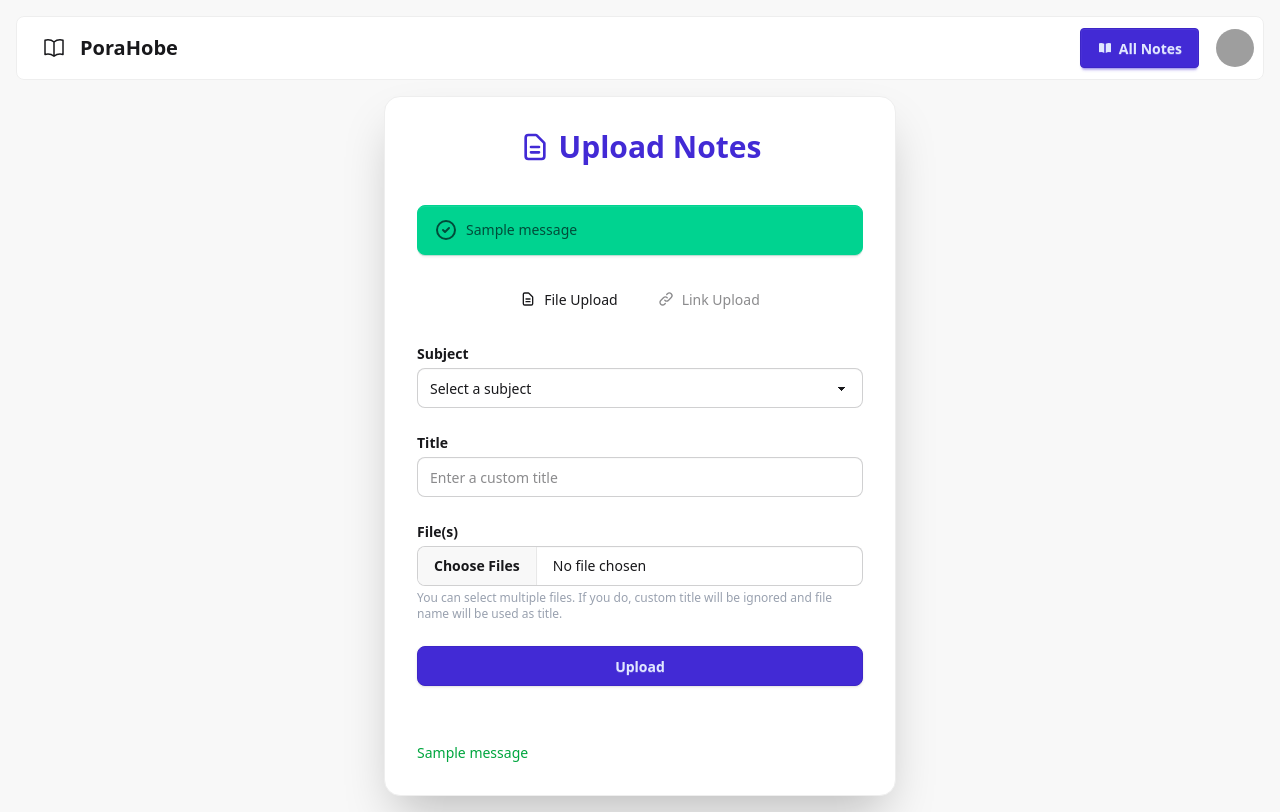
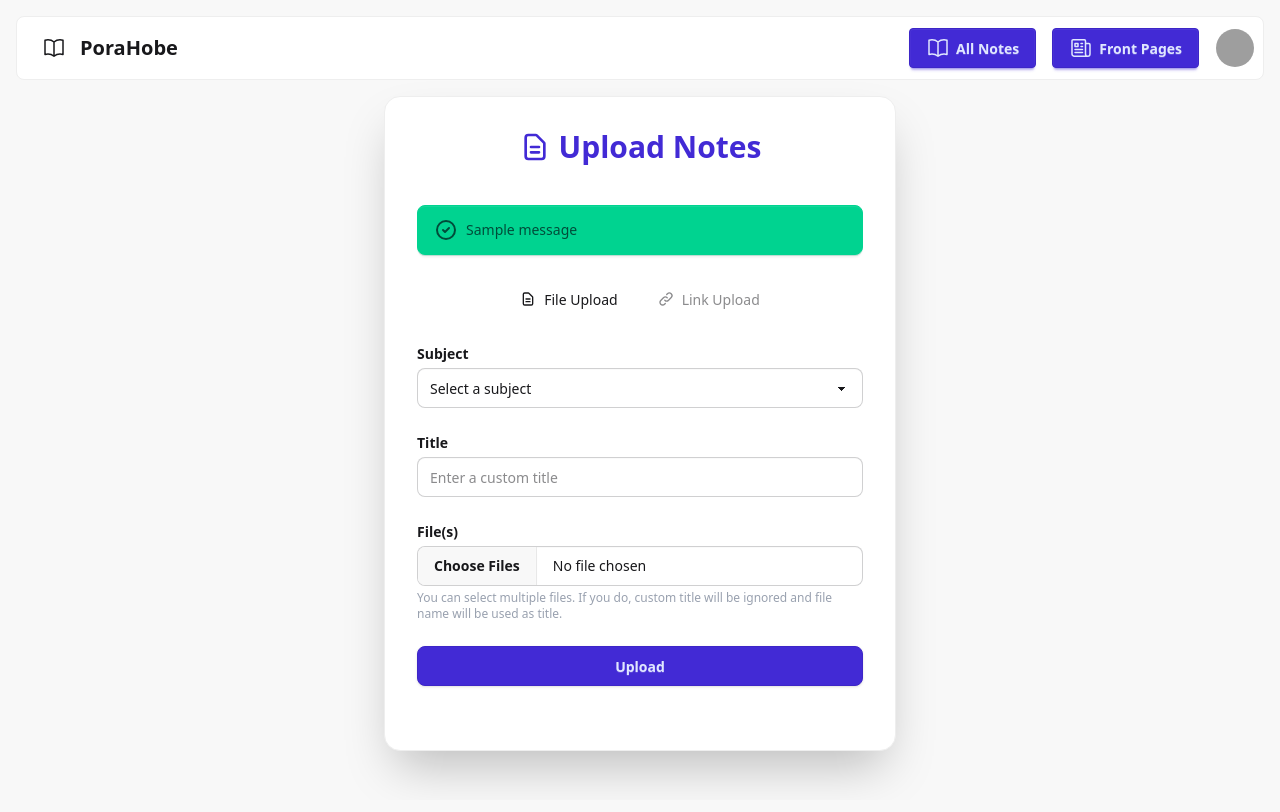
Before and after one commit to SpreadSheets600/PoraHobeBot, a Flask app: page / in a window 1280 px wide. After the commit the page ends 785 px from the top, so only its background shows below. Run offline with Flask 3, Linux system fonts and the light colour scheme; the visitor is signed in with stand-in values (Sample User, id 1); one stand-in notice (Sample message) is shown; style sheets or scripts are compiled from the project's sources; grey boxes are pictures that could not be loaded.

Commit message:
Refactor upload.html for improved structure and functionality, including enhanced file upload handling and user feedback.

```diff
--- a/templates/upload.html
+++ b/templates/upload.html
@@ -1,58 +1,35 @@
 <!DOCTYPE html>
 <html lang="en">
-
 	<head>
 		<meta charset="UTF-8" />
 		<meta name="viewport" content="width=device-width, initial-scale=1.0" />
 		<title>Upload Notes</title>
-  <link rel="stylesheet" href="../static/dist/output.css">
-  <script src="https:/			{% with messages = get_flashed_messages() %}
-      {% if messages %}
-      <div class=" mt-4">
-        {% for message in messages %}
-        <div class="alert alert-success">
-          <svg xmlns="http://www.w3.org/2000/svg" class="stroke-current shrink-0 h-6 w-6" fill="none" viewBox="0 0 24 24">
-            <path stroke-linecap="round" stroke-linejoin="round" stroke-width="2" d="M9 12l2 2 4-4m6 2a9 9 0 11-18 0 9 9 0 0118 0z" />
-          </svg>
-          <span>{{ message }}</span>
-        </div>
-        {% endfor %}
-      </div >
-          {% endif %}
-        {% endwith %}
-
-        <div class="mt-6 text-center">
-          <div class="alert alert-info">
-            <svg xmlns="http://www.w3.org/2000/svg" class="stroke-current shrink-0 h-6 w-6" fill="none" viewBox="0 0 24 24">
-              <path stroke-linecap="round" stroke-linejoin="round" stroke-width="2" d="M13 16h-1v-4h-1m1-4h.01M21 12a9 9 0 11-18 0 9 9 0 0118 0z" />
-            </svg>
-            <div>
-              <div class="font-medium">File Size Tip</div>
-              <div class="text-sm">For Files &lt; 8MB, You Can Use The Discord Bot Directly!<br />For Larger Files Use The Website</div>
-            </div>
-          </div>
-        </div>indcss.com"></script>
+		<link rel="stylesheet" href="../static/dist/output.css" />
+		<!-- No external JS needed in head, all scripts are inline or loaded at end of body -->
 	</head>
 
 	<body class="bg-base-200 min-h-screen p-2 sm:p-4 transition-colors duration-300">
 		<div class="navbar bg-base-100 border border-base-300 rounded-box mb-4 sticky top-0 z-10">
 			<div class="flex-1">
 				<a href="/" class="btn btn-ghost normal-case text-xl">
-        <svg xmlns="http://www.w3.org/2000/svg" fill="none" viewBox="0 0 24 24" stroke-width="1.5" stroke="currentColor"
-          class="w-6 h-6 md:mr-2">
-          <path stroke-linecap="round" stroke-linejoin="round"
-            d="M12 6.042A8.967 8.967 0 006 3.75c-1.052 0-2.062.18-3 .512v14.25A8.987 8.987 0 016 18c2.305 0 4.408.867 6 2.292m0-14.25a8.966 8.966 0 016-2.292c1.052 0 2.062.18 3 .512v14.25A8.987 8.987 0 0018 18a8.967 8.967 0 00-6 2.292m0-14.25v14.25" />
+					<svg xmlns="http://www.w3.org/2000/svg" fill="none" viewBox="0 0 24 24" stroke-width="1.5" stroke="currentColor" class="w-6 h-6 md:mr-2">
+						<path stroke-linecap="round" stroke-linejoin="round" d="M12 6.042A8.967 8.967 0 006 3.75c-1.052 0-2.062.18-3 .512v14.25A8.987 8.987 0 016 18c2.305 0 4.408.867 6 2.292m0-14.25a8.966 8.966 0 016-2.292c1.052 0 2.062.18 3 .512v14.25A8.987 8.987 0 0018 18a8.967 8.967 0 00-6 2.292m0-14.25v14.25" />
 					</svg>
 					<span class="hidden sm:inline">PoraHobe</span>
 				</a>
 			</div>
 			<div class="flex-none flex items-center gap-4">
 				<a href="/notes" class="btn btn-primary btn-sm sm:btn-md">
-        <svg xmlns="http://www.w3.org/2000/svg" viewBox="0 0 16 16" fill="currentColor" class="size-4">
-          <path
-            d="M7.25 3.688a8.035 8.035 0 0 0-4.872-.523A.48.48 0 0 0 2 3.64v7.994c0 .345.342.588.679.512a6.02 6.02 0 0 1 4.571.81V3.688ZM8.75 12.956a6.02 6.02 0 0 1 4.571-.81c.337.075.679-.167.679-.512V3.64a.48.48 0 0 0-.378-.475 8.034 8.034 0 0 0-4.872.523v9.268Z" />
+					<svg xmlns="http://www.w3.org/2000/svg" fill="none" viewBox="0 0 24 24" stroke-width="1.5" stroke="currentColor" class="size-6">
+						<path stroke-linecap="round" stroke-linejoin="round" d="M12 6.042A8.967 8.967 0 0 0 6 3.75c-1.052 0-2.062.18-3 .512v14.25A8.987 8.987 0 0 1 6 18c2.305 0 4.408.867 6 2.292m0-14.25a8.966 8.966 0 0 1 6-2.292c1.052 0 2.062.18 3 .512v14.25A8.987 8.987 0 0 0 18 18a8.967 8.967 0 0 0-6 2.292m0-14.25v14.25" />
 					</svg>
 					<span class="hidden sm:inline">All Notes</span>
+				</a>
+				<a href="/frontpages" class="btn btn-primary btn-sm sm:btn-md">
+					<svg xmlns="http://www.w3.org/2000/svg" fill="none" viewBox="0 0 24 24" stroke-width="1.5" stroke="currentColor" class="size-6">
+						<path stroke-linecap="round" stroke-linejoin="round" d="M12 7.5h1.5m-1.5 3h1.5m-7.5 3h7.5m-7.5 3h7.5m3-9h3.375c.621 0 1.125.504 1.125 1.125V18a2.25 2.25 0 0 1-2.25 2.25M16.5 7.5V18a2.25 2.25 0 0 0 2.25 2.25M16.5 7.5V4.875c0-.621-.504-1.125-1.125-1.125H4.125C3.504 3.75 3 4.254 3 4.875V18a2.25 2.25 0 0 0 2.25 2.25h13.5M6 7.5h3v3H6v-3Z" />
+					</svg>
+					<span class="hidden sm:inline">Front Pages</span>
 				</a>
 				{% if user_id %}
 				<div class="dropdown dropdown-end">
@@ -61,11 +38,10 @@
 							<img src="{{ avatar_url }}" alt="avatar" />
 						</div>
 					</label>
-        <ul tabindex="0"
-          class="menu menu-sm dropdown-content mt-4 z-[1] p-2 shadow bg-base-100 rounded-box w-52 border border-base-300">
+					<ul tabindex="0" class="menu menu-sm dropdown-content mt-4 z-[1] p-2 shadow bg-base-100 rounded-box w-52 border border-base-300">
 						<li class="p-2">
 							<div class="font-bold">{{ username }}</div>
-            <div class="text-xs opacity-60">ID: {{ user_id }}</div>
+							<div class="text-xs opacity-60">ID : {{ user_id }}</div>
 						</li>
 						<div class="divider my-0"></div>
 						<li><a href="/logout">Logout</a></li>
@@ -78,46 +54,35 @@
 			<div class="card-body p-6 sm:p-8">
 				<div class="flex flex-col sm:flex-row sm:items-center justify-between gap-4 mb-8">
 					<h2 class="text-3xl font-bold text-primary flex items-center gap-2 justify-center w-full text-center">
-          <svg xmlns="http://www.w3.org/2000/svg" class="h-8 w-8 text-primary" fill="none" viewBox="0 0 24 24"
-            stroke="currentColor">
-            <path stroke-linecap="round" stroke-linejoin="round" stroke-width="2"
-              d="M9 12h6m-6 4h6m2 5H7a2 2 0 01-2-2V5a2 2 0 012-2h5.586a1 1 0 01.707.293l5.414 5.414a1 1 0 01.293.707V19a2 2 0 01-2 2z" />
+						<svg xmlns="http://www.w3.org/2000/svg" class="h-8 w-8 text-primary" fill="none" viewBox="0 0 24 24" stroke="currentColor">
+							<path stroke-linecap="round" stroke-linejoin="round" stroke-width="2" d="M9 12h6m-6 4h6m2 5H7a2 2 0 01-2-2V5a2 2 0 012-2h5.586a1 1 0 01.707.293l5.414 5.414a1 1 0 01.293.707V19a2 2 0 01-2 2z" />
 						</svg>
 						Upload Notes
 					</h2>
 				</div>
-      {% with messages = get_flashed_messages() %}
-      {% if messages %}
+				{% with messages = get_flashed_messages() %} {% if messages %}
 				<div class="space-y-2 mb-4">
 					{% for message in messages %}
 					<div class="alert alert-success flex items-center gap-2">
-          <svg xmlns="http://www.w3.org/2000/svg" class="stroke-current shrink-0 h-6 w-6" fill="none"
-            viewBox="0 0 24 24">
-            <path stroke-linecap="round" stroke-linejoin="round" stroke-width="2"
-              d="M9 12l2 2 4-4m6 2a9 9 0 11-18 0 9 9 0 0118 0z" />
+						<svg xmlns="http://www.w3.org/2000/svg" class="stroke-current shrink-0 h-6 w-6" fill="none" viewBox="0 0 24 24">
+							<path stroke-linecap="round" stroke-linejoin="round" stroke-width="2" d="M9 12l2 2 4-4m6 2a9 9 0 11-18 0 9 9 0 0118 0z" />
 						</svg>
 						<span>{{ message }}</span>
 					</div>
 					{% endfor %}
 				</div>
-      {% endif %}
-      {% endwith %}
-      {% if user_id %}
+				{% endif %} {% endwith %} {% if user_id %}
 				<div>
 					<div class="tabs tabs-boxed mb-6 flex flex-row justify-center gap-2">
-          <button type="button" id="tab-file" class="tab tab-active !rounded-lg !px-4 !py-2 " onclick="showTab('file')">
-            <svg xmlns="http://www.w3.org/2000/svg" class="h-4 w-4 mr-2" fill="none" viewBox="0 0 24 24"
-              stroke="currentColor">
-              <path stroke-linecap="round" stroke-linejoin="round" stroke-width="2"
-                d="M9 12h6m-6 4h6m2 5H7a2 2 0 01-2-2V5a2 2 0 012-2h5.586a1 1 0 01.707.293l5.414 5.414a1 1 0 01.293.707V19a2 2 0 01-2 2z" />
+						<button type="button" id="tab-file" class="tab tab-active !rounded-lg !px-4 !py-2" onclick="showTab('file')">
+							<svg xmlns="http://www.w3.org/2000/svg" class="h-4 w-4 mr-2" fill="none" viewBox="0 0 24 24" stroke="currentColor">
+								<path stroke-linecap="round" stroke-linejoin="round" stroke-width="2" d="M9 12h6m-6 4h6m2 5H7a2 2 0 01-2-2V5a2 2 0 012-2h5.586a1 1 0 01.707.293l5.414 5.414a1 1 0 01.293.707V19a2 2 0 01-2 2z" />
 							</svg>
 							File Upload
 						</button>
 						<button type="button" id="tab-link" class="tab !rounded-lg !px-4 !py-2" onclick="showTab('link')">
-            <svg xmlns="http://www.w3.org/2000/svg" class="h-4 w-4 mr-2" fill="none" viewBox="0 0 24 24"
-              stroke="currentColor">
-              <path stroke-linecap="round" stroke-linejoin="round" stroke-width="2"
-                d="M13.828 10.172a4 4 0 00-5.656 0l-4 4a4 4 0 105.656 5.656l1.102-1.102m-.758-4.899a4 4 0 005.656 0l4-4a4 4 0 00-5.656-5.656l-1.1 1.1" />
+							<svg xmlns="http://www.w3.org/2000/svg" class="h-4 w-4 mr-2" fill="none" viewBox="0 0 24 24" stroke="currentColor">
+								<path stroke-linecap="round" stroke-linejoin="round" stroke-width="2" d="M13.828 10.172a4 4 0 00-5.656 0l-4 4a4 4 0 105.656 5.656l1.102-1.102m-.758-4.899a4 4 0 005.656 0l4-4a4 4 0 00-5.656-5.656l-1.1 1.1" />
 							</svg>
 							Link Upload
 						</button>
@@ -134,23 +99,19 @@
 						</div>
 						<div id="title-field">
 							<label class="block font-semibold mb-1">Title</label>
-            <input id="title-input" type="text" name="title" placeholder="Enter a custom title"
-              class="input input-bordered w-full rounded-lg" />
+							<input id="title-input" type="text" name="title" placeholder="Enter a custom title" class="input input-bordered w-full rounded-lg" />
 						</div>
 						<div>
 							<label class="block font-semibold mb-1">File(s)</label>
-            <input type="file" name="file" id="file-input" class="file-input file-input-bordered w-full rounded-lg"
-              multiple />
-            <span class="text-xs text-gray-400 block mt-1">You can select multiple files. If you do, custom title will
-              be ignored and file name will be used as title.</span>
+							<input type="file" name="file" id="file-input" class="file-input file-input-bordered w-full rounded-lg" multiple />
+							<span class="text-xs text-gray-400 block mt-1">You can select multiple files. If you do, custom title will be ignored and file name will be used as title.</span>
 						</div>
 						<input type="hidden" name="upload_type" value="file" />
 						<button type="submit" id="upload-btn" class="btn btn-primary w-full rounded-lg shadow">Upload</button>
 						<div class="w-full mt-2">
 							<div id="progress-container" class="hidden">
 								<div class="alert alert-info flex flex-col items-center gap-2 py-3">
-                <progress id="progress-bar" class="progress progress-primary w-full mb-2" value="0"
-                  max="100"></progress>
+									<progress id="progress-bar" class="progress progress-primary w-full mb-2" value="0" max="100"></progress>
 									<div id="progress-text" class="text-sm font-medium"></div>
 								</div>
 							</div>
@@ -209,8 +170,8 @@
 							uploadBtn.disabled = true;
 
 							progressText.className = "text-sm font-medium";
-            progressContainer.querySelector('.alert').classList.remove('alert-success', 'alert-error');
-            progressContainer.querySelector('.alert').classList.add('alert-info');
+							progressContainer.querySelector(".alert").classList.remove("alert-success", "alert-error");
+							progressContainer.querySelector(".alert").classList.add("alert-info");
 
 							xhr.upload.addEventListener("progress", function (e) {
 								if (e.lengthComputable) {
@@ -225,8 +186,8 @@
 									if (xhr.status === 200) {
 										progressBar.value = 100;
 										progressText.textContent = "Upload complete!";
-                  progressContainer.querySelector('.alert').classList.remove('alert-info', 'alert-error');
-                  progressContainer.querySelector('.alert').classList.add('alert-success');
+										progressContainer.querySelector(".alert").classList.remove("alert-info", "alert-error");
+										progressContainer.querySelector(".alert").classList.add("alert-success");
 										setTimeout(() => {
 											progressContainer.classList.add("hidden");
 											progressText.textContent = "";
@@ -234,8 +195,8 @@
 										}, 800);
 									} else {
 										progressText.textContent = "Upload failed.";
-                  progressContainer.querySelector('.alert').classList.remove('alert-info', 'alert-success');
-                  progressContainer.querySelector('.alert').classList.add('alert-error');
+										progressContainer.querySelector(".alert").classList.remove("alert-info", "alert-success");
+										progressContainer.querySelector(".alert").classList.add("alert-error");
 										setTimeout(() => {
 											progressContainer.classList.add("hidden");
 											progressText.textContent = "";
@@ -259,8 +220,7 @@
 						</div>
 						<div>
 							<label class="block">Link</label>
-            <input type="url" name="link" placeholder="https://example.com" class="input input-bordered w-full"
-              required />
+							<input type="url" name="link" placeholder="https://example.com" class="input input-bordered w-full" required />
 						</div>
 						<input type="hidden" name="upload_type" value="link" />
 						<button type="submit" class="btn btn-primary w-full">Upload</button>
@@ -284,20 +244,14 @@
 					<a href="/login" class="btn btn-primary">
 						<svg xmlns="http://www.w3.org/2000/svg" class="h-5 w-5 mr-2" fill="currentColor" viewBox="0 0 24 24">
 							<path
-              d="M20.317 4.37a19.791 19.791 0 0 0-4.885-1.515.074.074 0 0 0-.079.037c-.21.375-.444.864-.608 1.25a18.27 18.27 0 0 0-5.487 0 12.64 12.64 0 0 0-.617-1.25.077.077 0 0 0-.079-.037A19.736 19.736 0 0 0 3.677 4.37a.07.07 0 0 0-.032.027C.533 9.046-.32 13.58.099 18.057a.082.082 0 0 0 .031.057 19.9 19.9 0 0 0 5.993 3.03.078.078 0 0 0 .084-.028 14.09 14.09 0 0 0 1.226-1.994.076.076 0 0 0-.041-.106 13.107 13.107 0 0 1-1.872-.892.077.077 0 0 1-.008-.128 10.2 10.2 0 0 0 .372-.292.074.074 0 0 1 .077-.010c3.928 1.793 8.18 1.793 12.062 0a.074.074 0 0 1 .078.01c.12.098.246.193.373.292a.077.077 0 0 1-.006.127 12.299 12.299 0 0 1-1.873.892.077.077 0 0 0-.041.107c.36.698.772 1.362 1.225 1.993a.076.076 0 0 0 .084.028 19.839 19.839 0 0 0 6.002-3.03.077.077 0 0 0 .032-.054c.5-5.177-.838-9.674-3.549-13.66a.061.061 0 0 0-.031-.03zM8.02 15.33c-1.183 0-2.157-1.085-2.157-2.419 0-1.333.956-2.419 2.157-2.419 1.21 0 2.176 1.096 2.157 2.42 0 1.333-.956 2.418-2.157 2.418zm7.975 0c-1.183 0-2.157-1.085-2.157-2.419 0-1.333.955-2.419 2.157-2.419 1.21 0 2.176 1.096 2.157 2.42 0 1.333-.946 2.418-2.157 2.418Z" />
+								d="M20.317 4.37a19.791 19.791 0 0 0-4.885-1.515.074.074 0 0 0-.079.037c-.21.375-.444.864-.608 1.25a18.27 18.27 0 0 0-5.487 0 12.64 12.64 0 0 0-.617-1.25.077.077 0 0 0-.079-.037A19.736 19.736 0 0 0 3.677 4.37a.07.07 0 0 0-.032.027C.533 9.046-.32 13.58.099 18.057a.082.082 0 0 0 .031.057 19.9 19.9 0 0 0 5.993 3.03.078.078 0 0 0 .084-.028 14.09 14.09 0 0 0 1.226-1.994.076.076 0 0 0-.041-.106 13.107 13.107 0 0 1-1.872-.892.077.077 0 0 1-.008-.128 10.2 10.2 0 0 0 .372-.292.074.074 0 0 1 .077-.010c3.928 1.793 8.18 1.793 12.062 0a.074.074 0 0 1 .078.01c.12.098.246.193.373.292a.077.077 0 0 1-.006.127 12.299 12.299 0 0 1-1.873.892.077.077 0 0 0-.041.107c.36.698.772 1.362 1.225 1.993a.076.076 0 0 0 .084.028 19.839 19.839 0 0 0 6.002-3.03.077.077 0 0 0 .032-.054c.5-5.177-.838-9.674-3.549-13.66a.061.061 0 0 0-.031-.03zM8.02 15.33c-1.183 0-2.157-1.085-2.157-2.419 0-1.333.956-2.419 2.157-2.419 1.21 0 2.176 1.096 2.157 2.42 0 1.333-.956 2.418-2.157 2.418zm7.975 0c-1.183 0-2.157-1.085-2.157-2.419 0-1.333.955-2.419 2.157-2.419 1.21 0 2.176 1.096 2.157 2.42 0 1.333-.946 2.418-2.157 2.418Z"
+							/>
 						</svg>
 						Login With Discord
 					</a>
+					{% endif %}
 				</div>
-      {% endif %} {% with messages = get_flashed_messages() %} {% if messages %}
-      <ul class="mt-4">
-        {% for message in messages %}
-        <li class="text-green-600">{{ message }}</li>
-        {% endfor %}
-      </ul>
-      {% endif %} {% endwith %}
 			</div>
 		</div>
 	</body>
-
 </html>
```
Lines whose indentation alone changed are shown as unchanged.
